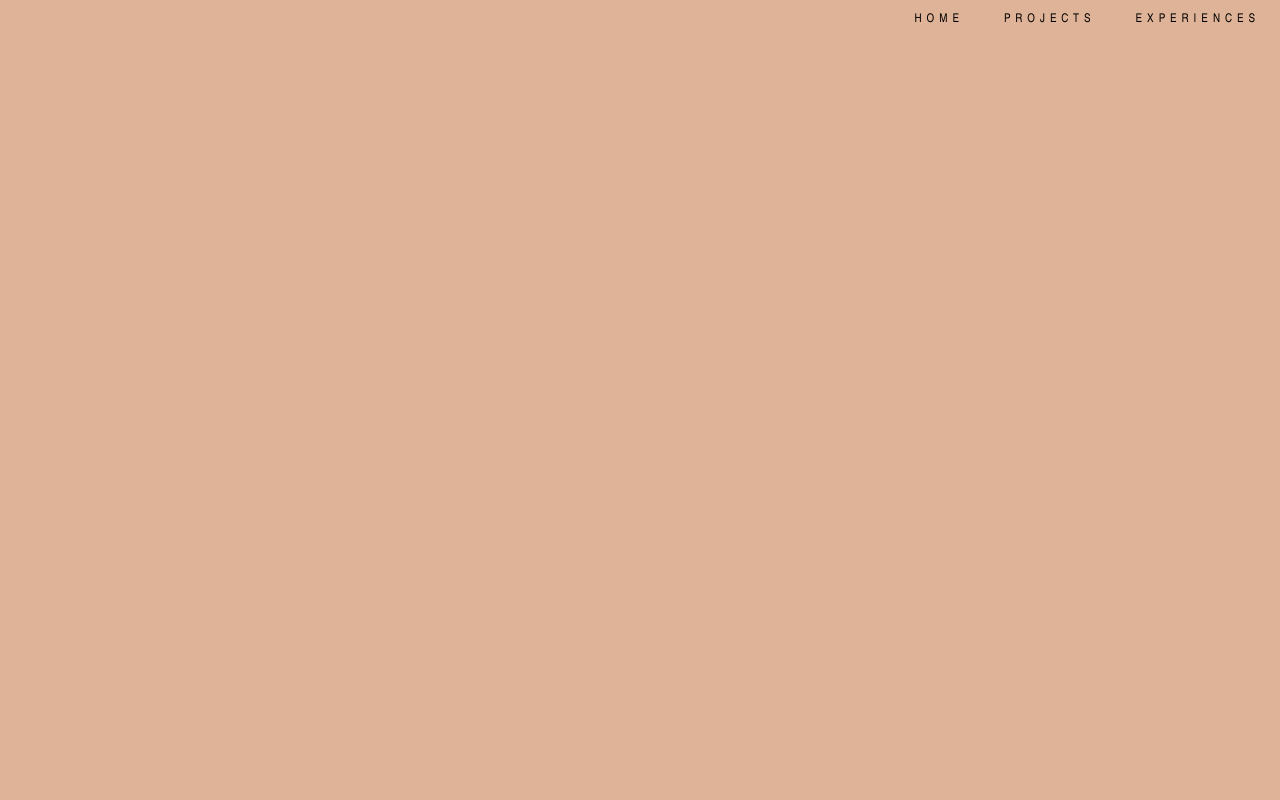
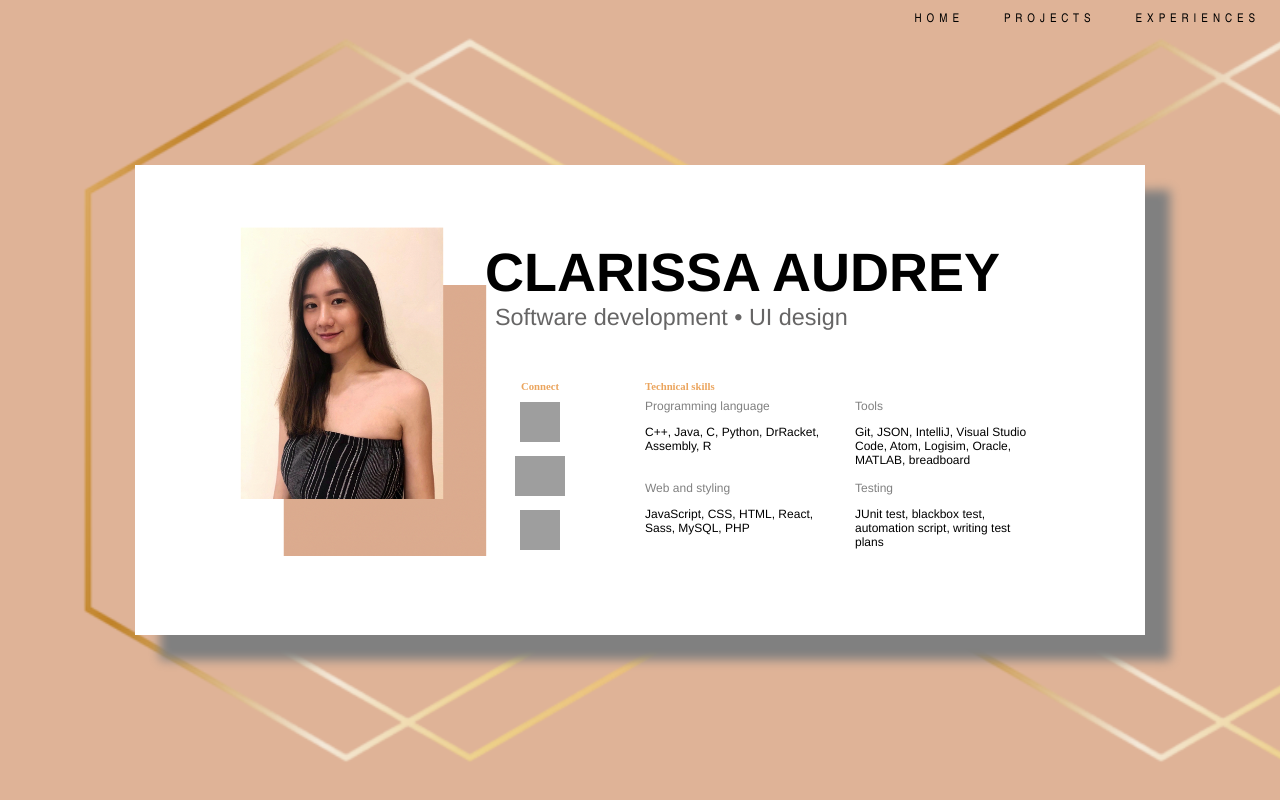
Before and after one commit to clarissaudrey/portfolio, a React (Create React App) app: page / in a window 1280 px wide. Built offline with nearby package versions, Linux system fonts and the light colour scheme; grey boxes are pictures that could not be loaded.

Commit message:
Deploy and fix hostname again5

```diff
--- a/src/App.js
+++ b/src/App.js
@@ -11,7 +11,7 @@ function App() {
     <BrowserRouter>
       <div className="App">
         <Header />
-        <Route exact path="/portfolio" component={Home} />
+        <Route exact path="/" component={Home} />
         <Route path="/projects" component={Projects} />
         <Route path="/experience" component={Experience} />
       </div>
--- a/src/components/Home.js
+++ b/src/components/Home.js
@@ -20,7 +20,7 @@ export default function Home() {
                     </div>
 
                     <div className="description">
-                        <h3>Software development • UI/UX design</h3>
+                        <h3>Software development • UI design</h3>
                     </div>
 
                     <div className="container-3">
```
